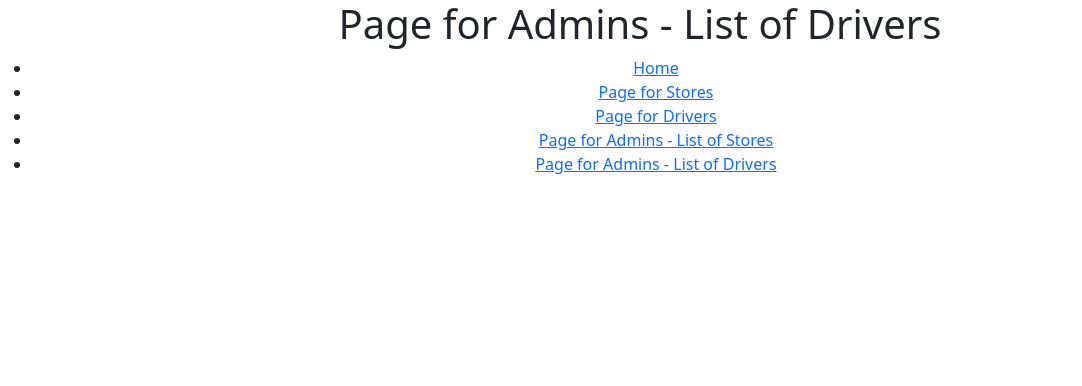
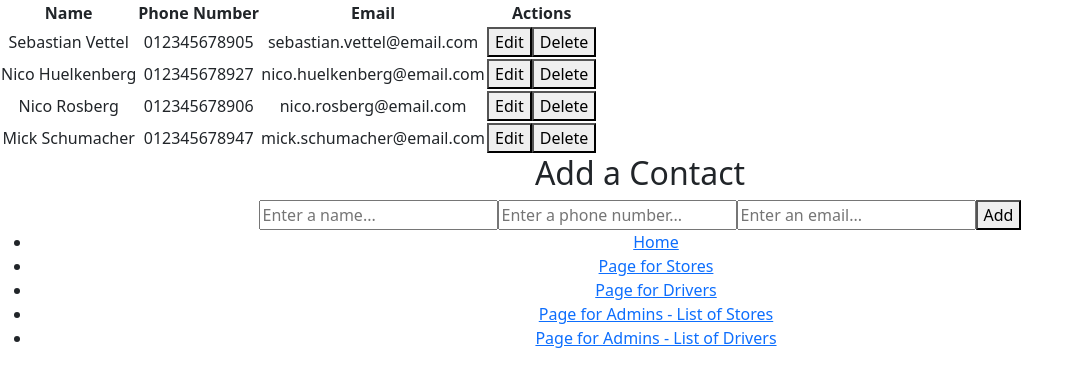
Before and after one commit to kristieelim/TechLabs_Group09_Frontend, a React (Create React App) app: page /AdminPage_Drivers in a window 1280 px wide. Shown: the top 386 px of the page, without its empty margins (0-1082 px from the left). Built offline with nearby package versions, Linux system fonts and the light colour scheme.

Commit message:
Admin page - list of drivers added

```diff
--- a/src/App.js
+++ b/src/App.js
@@ -13,10 +13,10 @@ class App extends Component{
         <Router>
           <Routes>
             <Route exact path="/" element={<h1>Home Page</h1>} />
-            <Route exact path="StorePage" element={<h1>Page for Stores</h1>} />
-            <Route exact path="DriverPage" element={<h1>Page for Drivers</h1>} />
-            <Route exact path="AdminPage_Stores" element={<h1>Page for Admins - List of Stores</h1>} />
-            <Route exact path="AdminPage_Drivers" element={<h1>Page for Admins - List of Drivers</h1>} />
+            <Route exact path="StorePage" element={<StorePage />} />
+            <Route exact path="DriverPage" element={<DriverPage />} />
+            <Route exact path="AdminPage_Stores" element={<AdminPage_Stores />} />
+            <Route exact path="AdminPage_Drivers" element={<AdminPage_Drivers />} />
           </Routes>
           <div className="list">
             <ul>
--- a/src/components/AdminPage_Drivers.js
+++ b/src/components/AdminPage_Drivers.js
@@ -1,9 +1,169 @@
-import React from 'react'
+import React, {useState, Fragment} from 'react';
+import {nanoid} from 'nanoid';
+import data from "./drivers-mock-data.json";
+import ReadOnlyRow from './driverReadOnlyRow';
+import EditableRow from './driverEditableRow';
 
 export default function AdminPage_Drivers() {
-    return (
-        <div>
-            <h1>AdminPage_Drivers</h1>
-        </div>
-    )
+    const [contacts, setContacts] = useState(data);
+  const [addFormData, setAddFormData] = useState({
+    fullName: "",
+    phoneNumber: "",
+    email: "",
+  });
+
+  const [editFormData, setEditFormData] = useState({
+    fullName: "",
+    phoneNumber: "",
+    email: "",
+  });
+
+  const [editContactId, setEditContactId] = useState(null);
+
+  const handleAddFormChange = (event) => {
+    event.preventDefault();
+
+    const fieldName = event.target.getAttribute("name");
+    const fieldValue = event.target.value;
+
+    const newFormData = { ...addFormData };
+    newFormData[fieldName] = fieldValue;
+
+    setAddFormData(newFormData);
+  };
+
+  const handleEditFormChange = (event) => {
+    event.preventDefault();
+
+    const fieldName = event.target.getAttribute("name");
+    const fieldValue = event.target.value;
+
+    const newFormData = { ...editFormData };
+    newFormData[fieldName] = fieldValue;
+
+    setEditFormData(newFormData);
+  };
+
+  const handleAddFormSubmit = (event) => {
+    event.preventDefault();
+
+    const newContact = {
+      id: nanoid(),
+      fullName: addFormData.fullName,
+      phoneNumber: addFormData.phoneNumber,
+      email: addFormData.email,
+    };
+
+    const newContacts = [...contacts, newContact];
+    setContacts(newContacts);
+  };
+
+  const handleEditFormSubmit = (event) => {
+    event.preventDefault();
+
+    const editedContact = {
+      id: editContactId,
+      fullName: editFormData.fullName,
+      phoneNumber: editFormData.phoneNumber,
+      email: editFormData.email,
+    };
+
+    const newContacts = [...contacts];
+
+    const index = contacts.findIndex((contact) => contact.id === editContactId);
+
+    newContacts[index] = editedContact;
+
+    setContacts(newContacts);
+    setEditContactId(null);
+  };
+
+  const handleEditClick = (event, contact) => {
+    event.preventDefault();
+    setEditContactId(contact.id);
+
+    const formValues = {
+      fullName: contact.fullName,
+      phoneNumber: contact.phoneNumber,
+      email: contact.email,
+    };
+
+    setEditFormData(formValues);
+  };
+
+  const handleCancelClick = () => {
+    setEditContactId(null);
+  };
+
+  const handleDeleteClick = (contactId) => {
+    const newContacts = [...contacts];
+
+    const index = contacts.findIndex((contact) => contact.id === contactId);
+
+    newContacts.splice(index, 1);
+
+    setContacts(newContacts);
+  };
+
+  return (
+    <div className="app-container">
+      <form onSubmit={handleEditFormSubmit}>
+        <table>
+          <thead>
+            <tr>
+              <th>Name</th>
+              <th>Phone Number</th>
+              <th>Email</th>
+              <th>Actions</th>
+            </tr>
+          </thead>
+          <tbody>
+            {contacts.map((contact) => (
+              <Fragment>
+                {editContactId === contact.id ? (
+                  <EditableRow
+                    editFormData={editFormData}
+                    handleEditFormChange={handleEditFormChange}
+                    handleCancelClick={handleCancelClick}
+                  />
+                ) : (
+                  <ReadOnlyRow
+                    contact={contact}
+                    handleEditClick={handleEditClick}
+                    handleDeleteClick={handleDeleteClick}
+                  />
+                )}
+              </Fragment>
+            ))}
+          </tbody>
+        </table>
+      </form>
+
+      <h2>Add a Contact</h2>
+      <form onSubmit={handleAddFormSubmit}>
+        <input
+          type="text"
+          name="fullName"
+          required="required"
+          placeholder="Enter a name..."
+          onChange={handleAddFormChange}
+        />
+        <input
+          type="text"
+          name="phoneNumber"
+          required="required"
+          placeholder="Enter a phone number..."
+          onChange={handleAddFormChange}
+        />
+        <input
+          type="email"
+          name="email"
+          required="required"
+          placeholder="Enter an email..."
+          onChange={handleAddFormChange}
+        />
+        <button type="submit">Add</button>
+      </form>
+    </div>
+  );
 }
--- /dev/null
+++ b/src/components/driverEditableRow.js
@@ -0,0 +1,50 @@
+import React from "react";
+
+const EditableRow = ({
+  editFormData,
+  handleEditFormChange,
+  handleCancelClick,
+}) => {
+  return (
+    <tr>
+      <td>
+        <input
+          type="text"
+          required="required"
+          placeholder="Enter driver's name..."
+          name="fullName"
+          value={editFormData.fullName}
+          onChange={handleEditFormChange}
+        ></input>
+      </td>
+      <td>
+        <input
+          type="text"
+          required="required"
+          placeholder="Enter driver's phone number..."
+          name="phoneNumber"
+          value={editFormData.phoneNumber}
+          onChange={handleEditFormChange}
+        ></input>
+      </td>
+      <td>
+        <input
+          type="email"
+          required="required"
+          placeholder="Enter driver's email address..."
+          name="email"
+          value={editFormData.email}
+          onChange={handleEditFormChange}
+        ></input>
+      </td>
+      <td>
+        <button type="submit">Save</button>
+        <button type="button" onClick={handleCancelClick}>
+          Cancel
+        </button>
+      </td>
+    </tr>
+  );
+};
+
+export default EditableRow;
--- /dev/null
+++ b/src/components/driverReadOnlyRow.js
@@ -0,0 +1,24 @@
+import React from "react";
+
+const ReadOnlyRow = ({ contact, handleEditClick, handleDeleteClick }) => {
+  return (
+    <tr>
+      <td>{contact.fullName}</td>
+      <td>{contact.phoneNumber}</td>
+      <td>{contact.email}</td>
+      <td>
+        <button
+          type="button"
+          onClick={(event) => handleEditClick(event, contact)}
+        >
+          Edit
+        </button>
+        <button type="button" onClick={() => handleDeleteClick(contact.id)}>
+          Delete
+        </button>
+      </td>
+    </tr>
+  );
+};
+
+export default ReadOnlyRow;
--- /dev/null
+++ b/src/components/drivers-mock-data.json
@@ -0,0 +1,26 @@
+[
+    {
+      "id": 1,
+      "fullName": "Sebastian Vettel",
+      "phoneNumber": "012345678905",
+      "email": "sebastian.vettel@email.com"
+    },
+    {
+      "id": 2,
+      "fullName": "Nico Huelkenberg",
+      "phoneNumber": "012345678927",
+      "email": "nico.huelkenberg@email.com"
+    },
+    {
+      "id": 3,
+      "fullName": "Nico Rosberg",
+      "phoneNumber": "012345678906",
+      "email": "nico.rosberg@email.com"
+    },
+    {
+      "id": 4,
+      "fullName": "Mick Schumacher",
+      "phoneNumber": "012345678947",
+      "email": "mick.schumacher@email.com"
+    }
+  ]
```
